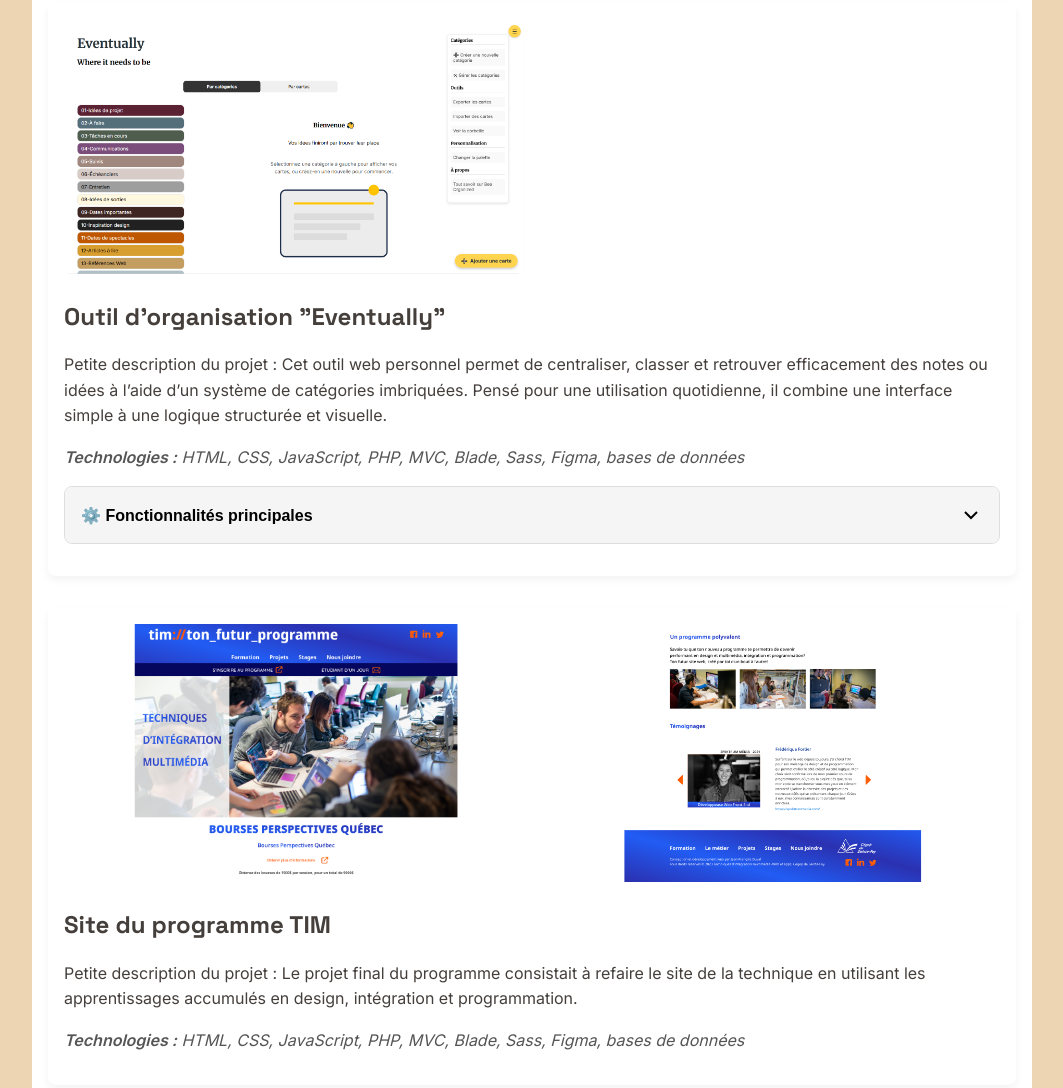
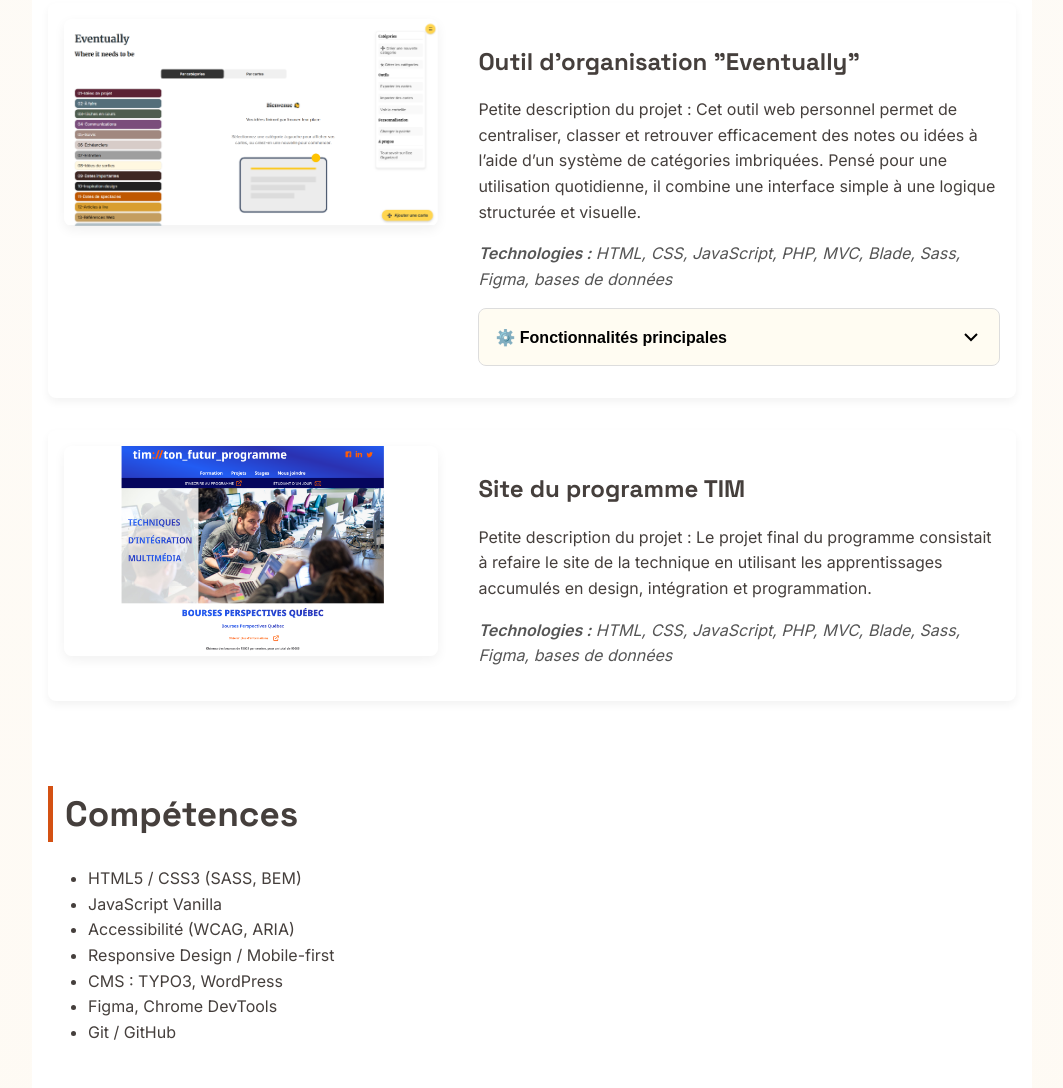
Before and after one commit to jeffduval1/portfolio, a plain HTML site: page index.html in a window 1280 px wide. Shown: the part 474-1562 px from the top of the page, without its empty margins (108-1171 px from the left). Drawn offline with Linux system fonts and the light colour scheme.

Commit message:
amélioration de la palette globale en desktop

```diff
--- a/index.html
+++ b/index.html
@@ -56,14 +56,14 @@
   <main>
     <section id="projets" aria-labelledby="titre-projets" data-clair>
       <h2 id="titre-projets" class="section-titre">Mes projets</h2>
+      <div class="conteneur-projet">
       <article class="carte-projet">
-        <div class="images-projet">
-          <figure>
-            <img src="images/projets/eventually/eventually.png" alt="Aperçu du projet TIM - page d’accueil" loading="lazy">
 
-          </figure>
+          <div class="images-projet">
+            <img src="images/projets/eventually/eventually.png" alt="Aperçu de l’interface Eventually" class="image-projet-pleine">
+          </div>
 
-        </div>
+
         <div class="infos-projet">
           <h3 class="titre-projet">Outil d'organisation "Eventually" </h3>
           <p class="description-projet">Petite description du projet : Cet outil web personnel permet de centraliser,
@@ -71,17 +71,7 @@
             pour une utilisation quotidienne, il combine une interface simple à une logique structurée et visuelle.</p>
           <p class="techno-projet"><strong>Technologies&nbsp;:</strong> HTML, CSS, JavaScript, PHP, MVC, Blade, Sass,
             Figma, bases de données</p>
-          <!-- <h3>⚙️ Fonctionnalités principales :</h3>
-          <ul class="liste-fonctionnalites">
-            <li><span class="emoji">✅</span><span>Ajout, modification et suppression de notes</span></li>
-            <li><span class="emoji">📂</span><span>Création de catégories imbriquées à plusieurs niveaux</span></li>
-            <li><span class="emoji">🎨</span><span>Choix de couleurs pour identifier visuellement les catégories</span></li>
-            <li><span class="emoji">📤</span><span>Import/export complet des données (JSON)</span></li>
-            <li><span class="emoji">🗑</span><span>Corbeille temporaire pour récupérer les notes supprimées</span></li>
-            <li><span class="emoji">🔍</span><span>Filtres dynamiques par catégorie et vue adaptative selon l’écran</span></li>
-            <li><span class="emoji">📱</span><span>Interface mobile avec navigation par vue dédiée</span></li>
-            <li><span class="emoji">🖥️</span><span>Interface desktop en double panneau (catégories + notes)</span></li>
-          </ul> -->
+
           <div class="accordion">
             <button class="accordion-header">
               <span>⚙️ Fonctionnalités principales</span>
@@ -107,17 +97,12 @@
           </p>
         </div>
       </article>
+    </div>
+    <div class="conteneur-projet">
       <article class="carte-projet">
+
         <div class="images-projet">
-          <figure>
-            <img src="images/projets/tim/tim_accueil.png" alt="Aperçu du projet TIM - page d’accueil" loading="lazy">
-
-          </figure>
-          <figure>
-            <img src="images/projets/tim/tim_accueil_footer.png" alt="Aperçu du projet TIM - page d’accueil, footer"
-              loading="lazy">
-
-          </figure>
+          <img src="images/projets/tim/tim_accueil.png" alt="Aperçu de l’interface TIM" class="image-projet-pleine">
         </div>
         <div class="infos-projet">
           <h3 class="titre-projet">Site du programme TIM</h3>
@@ -132,7 +117,7 @@
           </p>
         </div>
       </article>
-
+    </div>
       <!-- Tu peux dupliquer l’article autant de fois que tu veux -->
     </section>
 
--- a/styles.css
+++ b/styles.css
@@ -39,7 +39,7 @@ html {
 body {
     margin: 0;
     font-family: var(--police-texte);
-    background-color: var(--couleur-fond);
+    background: radial-gradient(circle at top, rgba(237, 212, 178, 0.1) 0%, rgba(255, 208, 123, 0.1) 100%);
     color: var(--couleur-texte);
     line-height: 1.6;
 }
@@ -446,23 +446,12 @@ section[data-clair] {
     text-align: left;
 }
 
-.images-projet {
-    display: grid;
-    grid-template-columns: 1fr;
-    gap: 1rem;
-    margin-bottom: 1rem;
-}
 
 .images-projet figure {
     margin: 0;
 }
 
-.images-projet img {
-    width: 100%;
-    height: auto;
-    border-radius: 8px;
-    display: block;
-}
+
 
 .images-projet figcaption {
     font-size: 0.9rem;
@@ -501,11 +490,6 @@ section[data-clair] {
     text-decoration: underline;
 }
 
-@media (min-width: 768px) {
-    .images-projet {
-        grid-template-columns: repeat(2, 1fr);
-    }
-}
 
 #apropos {
     background: linear-gradient(135deg, #fdfbff 0%, #f0f4ff 100%);
@@ -666,7 +650,7 @@ section[data-clair] {
 .accordion-header {
     width: 100%;
     padding: 1rem;
-    background: var(--color-background, #f5f5f5);
+    background: rgba(255, 243, 212, 0.3); /* version douce */
     border: none;
     display: flex;
     justify-content: space-between;
@@ -701,3 +685,51 @@ section[data-clair] {
 .chevron.rotated {
     transform: rotate(180deg);
 }
+.carte-projet {
+    display: flex;
+    flex-direction: column;
+    gap: 1rem;
+  }
+
+  @media (min-width: 768px) {
+
+    .images-projet {
+      flex: 1;
+      max-width: 45%;
+    }
+
+    .infos-projet {
+      flex: 2;
+      padding-left: 1.5rem;
+    }
+  }
+  .image-projet-pleine {
+    width: 100%;
+    height: auto;
+    border-radius: 8px;
+    display: block;
+    box-shadow: 0 4px 12px rgba(0,0,0,0.06);
+    max-height: 320px;
+    object-fit: contain;
+  }
+
+@media (min-width: 768px) {
+    .carte-projet {
+        flex-direction: row;
+        align-items: flex-start;
+    }
+    .image-projet-pleine {
+        max-width: 100%;
+        max-height: 240px;
+    }
+
+    .images-projet {
+        max-width: 40%;
+        flex-shrink: 0;
+    }
+
+    .infos-projet {
+        flex: 1;
+        padding-left: 1.5rem;
+    }
+}
```
